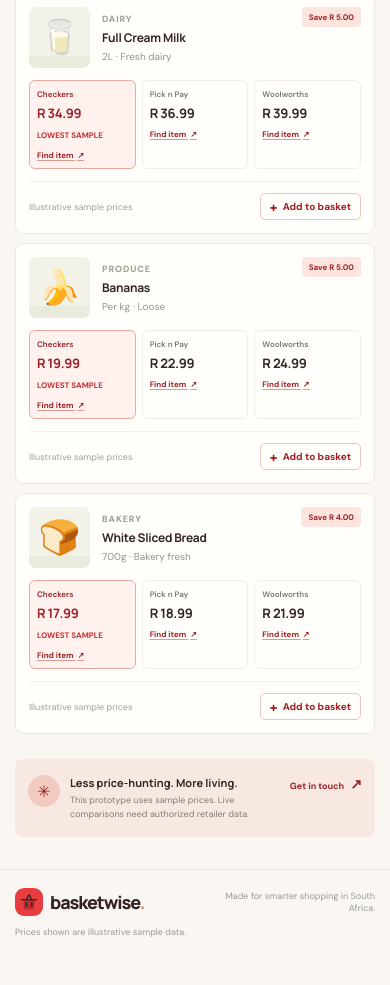
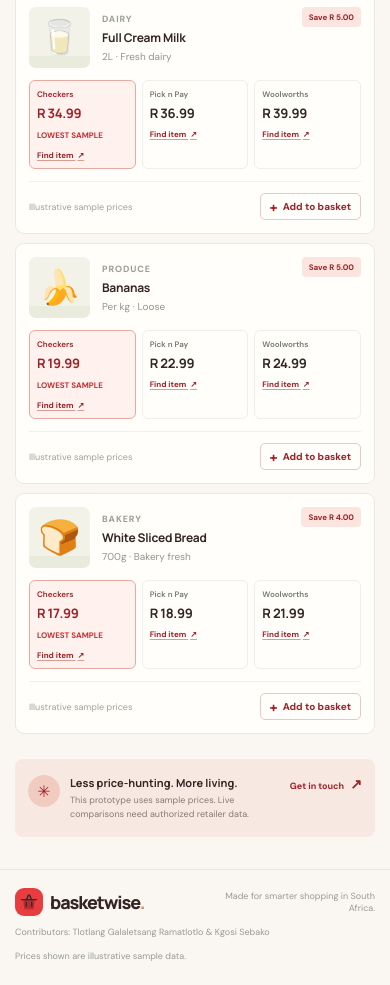
Before and after one commit to tlotlang13ramatlotlo/SalesZA, a plain HTML site: page index.html in a window 390 px wide. Shown: the part 2155-3140 px from the top of the page. Before the commit the page ends 3116 px from the top, so only its background shows below. Drawn offline with Linux system fonts and the light colour scheme.

Commit message:
modified:   index.html

```diff
--- a/index.html
+++ b/index.html
@@ -126,6 +126,7 @@
     <footer class="site-footer">
       <a class="brand footer-brand" href="#"><span class="brand-mark" aria-hidden="true"><svg viewBox="0 0 32 32" fill="none"><path d="M7.5 12.5h17l-1.6 14H9.1l-1.6-14Z" fill="currentColor"/><path d="m12 13 3.2-7m4.8 7-3.2-7M5 12.5h22M12 17v5m8-5v5" stroke="#1D332B" stroke-width="2" stroke-linecap="round"/></svg></span><span>basketwise<span class="brand-dot">.</span></span></a>
       <p>Made for smarter shopping in South Africa.</p>
+      <span class="contributors">Contributors: Tlotlang Galaletsang Ramatlotlo &amp; Kgosi Sebako</span>
       <span class="footer-note">Prices shown are illustrative sample data.</span>
     </footer>
     <div class="toast" id="toast" role="status" aria-live="polite"></div>
--- a/styles.css
+++ b/styles.css
@@ -233,7 +233,7 @@ h1, h2, h3, p { margin-top: 0; }
 .footer-brand { font-size: 15px; }
 .footer-brand .brand-mark { width: 28px; height: 28px; border-radius: 9px; }
 .footer-brand .brand-mark svg { width: 22px; height: 22px; }
-.site-footer p, .footer-note { margin: 0; color: #989b92; font-size: 10px; }
+.site-footer p, .footer-note, .contributors { margin: 0; color: #989b92; font-size: 10px; }
 .footer-note { margin-left: auto; }
 .toast { position: fixed; right: 22px; bottom: 22px; z-index: 5; padding: 12px 16px; border-radius: 7px; background: var(--ink); color: white; box-shadow: 0 9px 24px #1d332b2b; font-size: 12px; opacity: 0; pointer-events: none; transform: translateY(8px); transition: .2s ease; }
 .toast.show { opacity: 1; transform: translateY(0); }
@@ -324,6 +324,7 @@ h1, h2, h3, p { margin-top: 0; }
   .site-footer { flex-wrap: wrap; gap: 10px; padding: 18px 15px 23px; }
   .footer-brand { flex-basis: calc(50% - 5px); }
   .site-footer p { flex: 1; text-align: right; font-size: 9px; }
+  .contributors { width: 100%; font-size: 9px; line-height: 1.5; }
   .footer-note { width: 100%; margin-left: 0; font-size: 9px; }
 }
 
```
